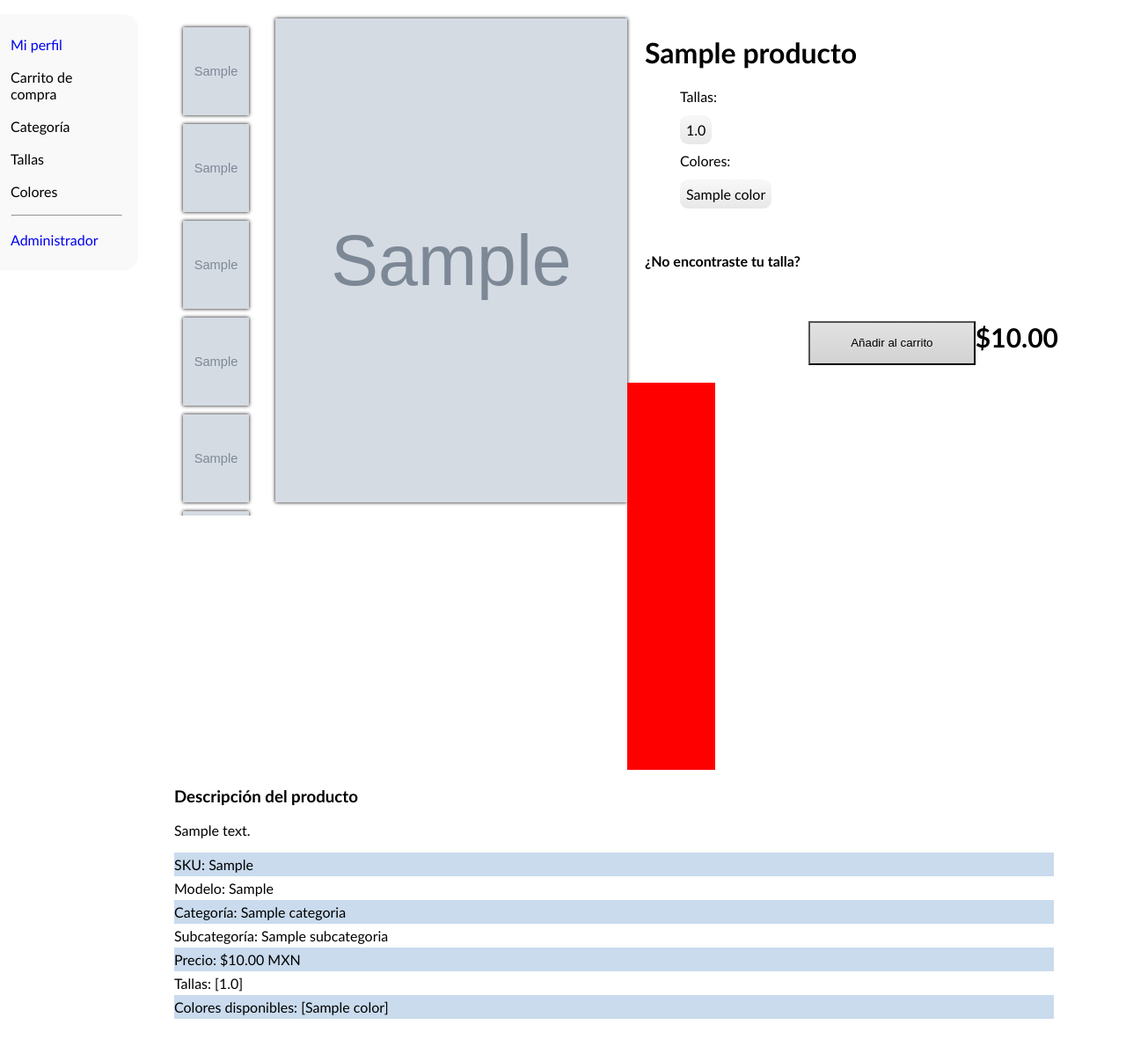
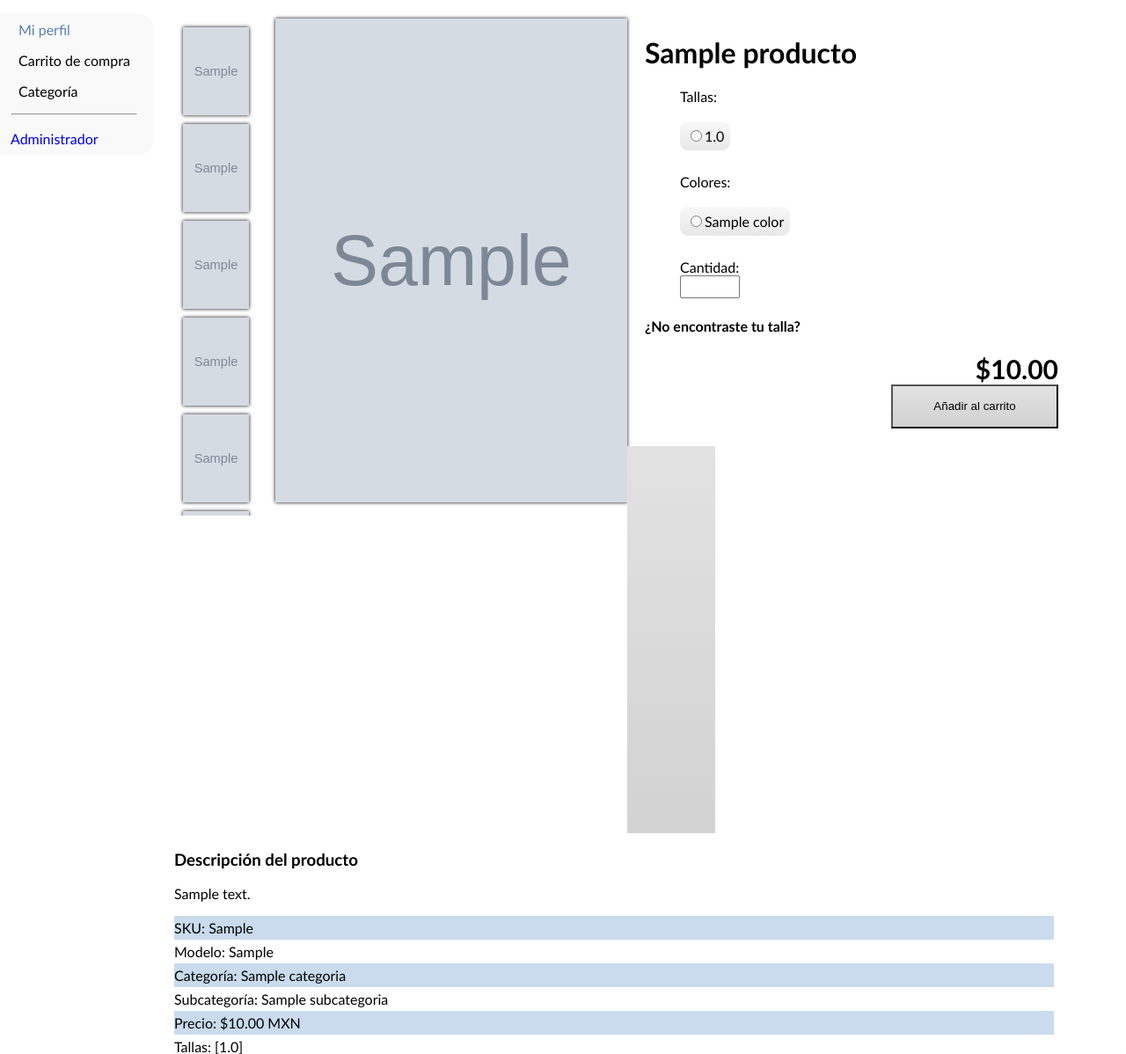
Before and after one commit to ur13l/alfie, a Django app: page /producto/1/ in a window 1280 px wide. Shown: the part 121-1319 px from the top of the page at 88% size. Before the commit the page ends 1279 px from the top, so only its background shows below. Run offline with Django 3.2, Linux system fonts and the light colour scheme; tables that the repository leaves empty hold one stand-in row (values such as "Sample post"); grey boxes marked "Sample" are stand-in pictures; parts of the project's set-up code (start-up, migrations or seed data) failed here and were passed over; some libraries are stand-ins or nearby versions.

Commit message:
15 de noviembre

```diff
--- a/alfie_store/admin.py
+++ b/alfie_store/admin.py
@@ -7,3 +7,4 @@ admin.site.register(models.Subcategoria)
 admin.site.register(models.Color)
 admin.site.register(models.Talla)
 admin.site.register(models.Categoria)
+admin.site.register(models.DetalleProducto)
--- a/alfie_store/views.py
+++ b/alfie_store/views.py
@@ -1,8 +1,9 @@
 #-*-coding:utf-8 -*-
 from django.shortcuts import render, render_to_response
 from django.template import RequestContext
-from django.http import HttpResponseRedirect
-from alfie_store.models import Usuario, Producto, DetalleProducto
+from django.http import HttpResponseRedirect, HttpResponse, Http404
+from django.utils.datastructures import MultiValueDictKeyError
+from alfie_store.models import Usuario, Producto, DetalleProducto, Talla, Color, Categoria, Subcategoria
 from alfie_store import forms
 from django.core.exceptions import ObjectDoesNotExist
 from django.db.models import Q
@@ -12,7 +13,7 @@ _id_us=''
 _usuario=''
 
 def home(request):
-	return render_to_response('index.html',RequestContext(request))
+	return render_to_response('index.html',{'param':parametros()},RequestContext(request))
 
 
 def iniciar_sesion(request):
@@ -44,7 +45,7 @@ def iniciar_sesion(request):
 					errors.append("El usuario especificado no existe")
 		var_us=user
 
-	return render_to_response('iniciar_sesion.html',{'errors':errors,'us':var_us},RequestContext(request))
+	return render_to_response('iniciar_sesion.html',{'errors':errors,'param':parametros(),'us':var_us},RequestContext(request))
 
 def registro(request):
 	if request.method == 'POST':
@@ -61,20 +62,20 @@ def registro(request):
 			return busqueda(request)
 		form = forms.RegistroForm()
 
-	return render_to_response('registro_form.html',{'form':form},context_instance=RequestContext(request))
+	return render_to_response('registro_form.html',{'form':form,'param':parametros()},context_instance=RequestContext(request))
 
 def busqueda(request):
-#	if request.method == 'GET':
-	if 'q' in request.GET:
-		q=request.GET['q']
-		prod=Producto.objects.filter(Q(nombre__icontains=q) | Q(descripcion__icontains=q))
+    if 'q' in request.GET:
+        q=request.GET['q']
+        prod=Producto.objects.filter(Q(nombre__icontains=q) | Q(descripcion__icontains=q))
+        return render_to_response('busqueda.html',{'prod':prod,'param':parametros()},context_instance=RequestContext(request))
+    else:
+		return render_to_response("index.html",{'param':parametros()},context_instance=RequestContext(request))
 
-		return render_to_response('busqueda.html',{'prod':prod},context_instance=RequestContext(request))
-	else:
-		return render_to_response("index.html",context_instance=RequestContext(request))
 
 
 def producto(request,offset):
+    errors=[]
     try:
         offset=int(offset)
     except ValueError:
@@ -82,22 +83,52 @@ def producto(request,offset):
 
     if 'q' in request.GET:
 		return busqueda(request)
+
     producto=Producto.objects.get(id=offset);
-    return render_to_response('producto.html',{'producto':producto},context_instance=RequestContext(request))
+    color=""
+    talla=""
+    cantidad=""
+
+    if request.method=='POST':
+        try:
+            talla=request.POST['talla']
+            color=request.POST['color']
+            cantidad=int(request.POST['cantidad'])
+
+
+            if 'color' in request.POST and 'cantidad' in request.POST and 'talla' in request.POST:
+                detalleProd=DetalleProducto.objects.get(Q(producto_id=producto.id) & Q( talla_id=talla) & Q(color_id=color))
+                if cantidad>detalleProd.unidades:
+                    errors.append("Solo quedan %d unidades"%(detalleProd.unidades))
+                else:
+                    return HttpResponse("HOLA MUNDO"+str(detalleProd.unidades+int(cantidad)))
+        except MultiValueDictKeyError:
+            if not color:
+                errors.append("Debe especificar algún color")
+            if not talla:
+                errors.append("Debe especificar una talla")
+        except ValueError:
+            errors.append("Debe especificar una cantidad")
+        except ObjectDoesNotExist:
+            errors.append("El producto se encuentra agotado")
+
+    return render_to_response('producto.html',{'producto':producto,'errors':errors,'param':parametros()},context_instance=RequestContext(request))
 
 def carrito(request):
+    param=parametros()
     return render_to_response('carrito.html',context_instance=RequestContext(request))
 
 
 
 def inventario(request):
-	mensaje="Hola entrando a inventario"
-	return render_to_response('inventario.html',{'mensaje':mensaje}, context_instance=RequestContext(request))
+    mensaje="Hola entrando a inventario"
+    return render_to_response('inventario.html',{'mensaje':mensaje}, context_instance=RequestContext(request))
 
 def ver_inventario(request):
-	lisproductos = []
-	lisproductos=Producto.objects.order_by('SKU')
-	return render_to_response('ver_inventario.html',{'productos':lisproductos}, context_instance=RequestContext(request))
+    param=parametros()
+    lisproductos = []
+    lisproductos=Producto.objects.order_by('SKU')
+    return render_to_response('ver_inventario.html',{'productos':lisproductos,'param':parametros()}, context_instance=RequestContext(request))
 
 def add_existencias(request):
 	errors = []
@@ -124,4 +155,13 @@ def add_existencias(request):
 		form = forms.ExistenciaForm()
 
 
-	return render_to_response('add_existencias.html',{'form':form,'productos': productos},context_instance = RequestContext(request))
+	return render_to_response('add_existencias.html',{'form':form,'productos': productos,'param':parametros()},context_instance = RequestContext(request))
+
+#----------------------------------------------------------------------------------------------------------------------------------------
+
+def parametros():
+    list_tallas=Talla.objects.all()
+    list_colores=Color.objects.all()
+    list_categoria=Categoria.objects.all()
+    list_subcategoria=Subcategoria.objects.all()
+    return {'list_tallas':list_tallas,'list_colores':list_colores,'list_categoria':list_categoria,'list_subcategoria':list_subcategoria}
--- a/static/css/estilo.css
+++ b/static/css/estilo.css
@@ -100,7 +100,7 @@ select{
 	border-radius:1em;
 	width:250px;
 	float:left;
-	margin:0 auto;
+    margin-top: 4em;
     cursor:pointer;
 }
 
@@ -132,6 +132,8 @@ select{
 }
 
 
+
+
 aside{
 	float:left;
 	padding-right:18px;
@@ -141,11 +143,55 @@ aside{
 	top:0;
 	border-radius:0 1em 1em 0;
 	left:0;
-	margin-left:-10px;;
-
+	margin-left:-10px;
 
 }
 
+aside ul{
+	margin:0;
+	padding:0;
+	list-style:none;
+}
+
+aside  ul li {
+	position:relative;
+}
+
+aside  ul li span{
+	display:block;
+}
+
+aside ul li a{
+	text-decoration:none;
+	color:#5b80b2;
+	display:block;
+	padding:8px;
+}
+
+aside ul li span:hover {
+	background:#003366;
+}
+
+aside ul li a:hover{
+background:#003366;
+}
+
+aside ul ul{
+	position:absolute;
+	display:none;
+}
+
+aside ul ul li a{
+	background:#f9f9f9;
+}
+
+aside ul li:hover ul{
+	width:80%;
+	position:absolute;
+	display:block;
+	left: 100px;
+	top:0;
+}
 .menu .menu_item{
 	text-decoration:none;
 	list-style:none;
@@ -159,7 +205,6 @@ aside{
 a{
 	text-decoration:none;
 }
-
 
 /*Login*/
 #form_login{
@@ -290,14 +335,21 @@ div{
 
 #list_tallas, #list_colores{
     font-size:16px ;
+    //height:150px;
+    overflow-x:hidden;
+    margin-top:0;
+    padding-top:0;
 }
+
 
 .elemTalla, .elemColor{
     font-size:16px;
     list-style: none;
-    display: inline;
     border-style: solid;
     padding:7px;
+    margin-bottom:10px;
+    position:relative;
+    display:inline-block;
     border-width: 0;
     border-radius: 9px;
     background:-moz-linear-gradient(#f8f8f8,#e8e8e8);
@@ -345,7 +397,11 @@ ul a:visited{
 }
 
 #lateral_prod{
-    background-color:red;
+   background: -webkit-linear-gradient(#e2e2e2,#d2d2d2);
+	background: -o-linear-gradient(#e2e2e2,#d2d2d2);
+	background: -moz-linear-gradient(#e2e2e2,#d2d2d2);
+	background: linear-gradient(#e2e2e2,#d2d2d2);
+
     width:100px;
     height:440px;
     float:left;
@@ -385,3 +441,9 @@ ul a:visited{
 img:hover{
     cursor:pointer;
 }
+
+#cantidad{
+    width:60px;
+    height:20px;
+
+}
--- a/templates/base.html
+++ b/templates/base.html
@@ -45,13 +45,28 @@
         </nav>
 
 		<aside>
-		 {%block aside%}
+            {%block aside%}
 		 	<ul class="menu">
-		 		<a href="/login/"><li class="menu_item">Mi perfil</li></a>
-		 		<a href=""><li class="menu_item">Carrito de compra</li></a>
-		 		<a href=""><li class="menu_item">Categoría</li></a>
-	 			<a href=""><li class="menu_item">Tallas</li></a>
-	 			<a href=""><li class="menu_item">Colores</li></a>
+		 		<li><a href="/login/">Mi perfil</a></li>
+		 		<li><a href="">Carrito de compra</a></li>
+		 		<li><span><a href="">Categoría</a></span>
+	 			<ul>
+                    {% for categoria in param.list_categoria %}
+	 				<li class="ultimo"><a href="">{{ categoria }}</a></li>
+                    {% endfor %}
+
+                    <li class="ultimo"><span><a href="">Talla</a></span></li>
+                        {% for talla in param.list_tallas %}
+                            <li class="ultimo">{{talla}}</li>
+                        {% endfor %}
+
+                    <li class="ultimo"><a href="">Color</a></li>
+                    {% for color in param.list_colores %}
+                    <li class="ultimo">{{ color }}</li>
+
+                    {% endfor %}
+	 			</ul>
+	 			</li>
 	 			<hr>
 	 			<a href="/inventario/"><li class="menu_item">Administrador</li></a>
 		 	</ul>
--- a/templates/busqueda.html
+++ b/templates/busqueda.html
@@ -38,7 +38,7 @@
             </a>
 		{%endfor%}
 {%else%}
-	<p>No {{prod}} matched your search criteria.</p>
+	<p>No existen productos.</p>
 {%endif%}
 
 {%endblock%}
--- a/templates/producto.html
+++ b/templates/producto.html
@@ -36,10 +36,7 @@
                     color:'white'});
             }
 
-            function mostrarImagen(){
 
-
-            }
 
             $("#list_tallas .elemTalla").on('click',guardarTalla);
             $("#list_colores .elemColor").on('click',guardarColor);
@@ -48,6 +45,7 @@
                 $('#img_prin').attr("src",img);
             }
             );
+             $("#btnCarrito").on('click',guardarCarrito);
         });
     </script>
     <noscript>No acepta JavaScript</noscript>
@@ -66,32 +64,44 @@
                 <img src="{{ producto.foto_trasera.url }}" id="tras" class="img_sec" width=75 height=100>
                 </div>
                 <img src="{{ producto.foto_principal.url }}" id="img_prin" width=400 height=550>
+                <form action="" method="post">
+                {% csrf_token %}
                 <div id="info_prod">
                     <h1>{{ producto.nombre }}</h1>
-                    <form method="post" action="">
+                    {% if errors %}
+                        <ul>
+                        {% for error in errors %}
+                           <li class="errorlist">{{ error }}</li>
+                        {% endfor %}
+                        </ul>
+                    {% endif %}
                         <ul id="list_tallas">Tallas: <br><br>
                             {% for talla in producto.talla.all %}
-                               <li class="elemTalla" id={{ talla }} >{{ talla }}</li>
+                                <li class="elemTalla"> <input type="radio" id="{{ talla }}" name="talla" value="{{ talla.id }}">{{ talla }}</li>
                             {% endfor %}
                         </ul>
 
                         <ul id="list_colores">
                             Colores:<br><br>
                             {% for color in producto.color.all %}
-                                <li class="elemColor" id="{{ color }}">{{ color }}</li>
+                                <li class="elemColor"> <input type="radio" id="{{ color }}" name="color" value="{{ color.id }}">{{ color }}</li>
                             {% endfor %}
                         </ul>
-                        <br>
+                        <ul id="list_cantidad">
+                            Cantidad:<br>
+                            <input type="number" name="cantidad" id="cantidad" min=1>
+                        </ul>
+
                     <h4>¿No encontraste tu talla?</h4>
-                    <br>
-                    <br>
+
                     <div id="info_precio">
-                    <label>${{ producto.precio_venta }}0</label>
-                        <input type="submit" name="btnCarrito" value="Añadir al carrito" id="btnCarrito">
+                    <label>${{ producto.precio_venta }}0</label><br>
+                      <input type="submit" value="Añadir al carrito" id="btnCarrito">
                     </div>
-                    </form>
+
                 </div>
                 </div>
+                </form>
                 <br>
                 <div id="lateral_prod">
 
```
